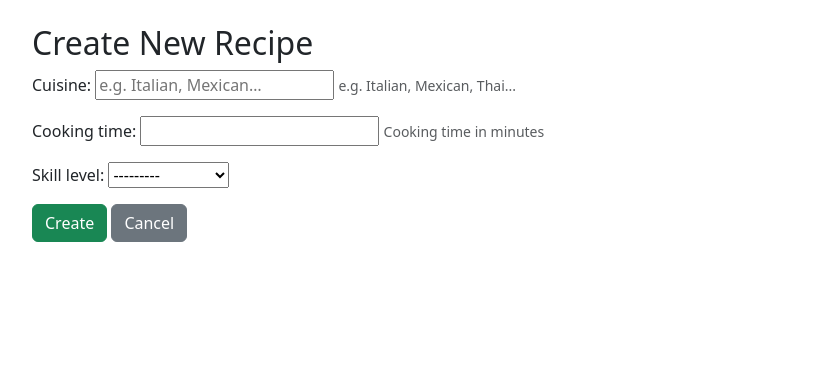
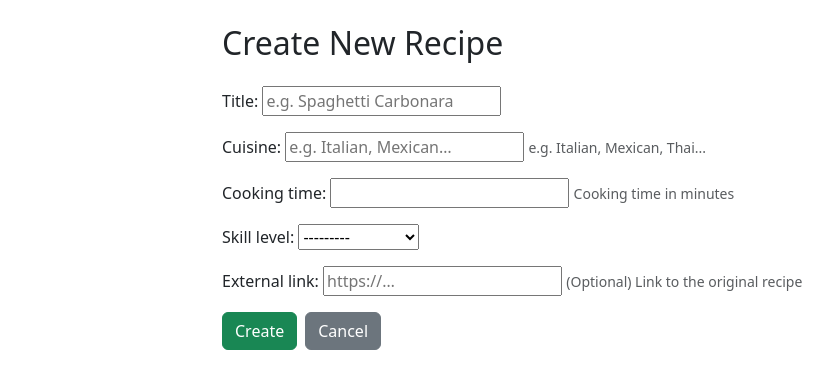
Before and after one commit to explainnap/Django-application, a Django app: page /recipes/create/ in a window 1280 px wide. Shown: the part 106-495 px from the top of the page, without its empty margins (50-883 px from the left). Run offline with Django 4.2, Linux system fonts and the light colour scheme; the visitor is signed in with stand-in values (Sample User, id 1).

Commit message:
Updated and added link and title to pages

```diff
--- a/mealmate/my_app/forms.py
+++ b/mealmate/my_app/forms.py
@@ -4,11 +4,13 @@ from .models import Recipe, Comment
 class RecipeForm(forms.ModelForm):
     class Meta:
         model = Recipe
-        fields = ['cuisine', 'cooking_time', 'skill_level']
+        fields = ['title', 'cuisine', 'cooking_time', 'skill_level', 'external_link']
         widgets = {
+            'title': forms.TextInput(attrs={'placeholder': 'e.g. Spaghetti Carbonara'}),
             'cuisine': forms.TextInput(attrs={'placeholder': 'e.g. Italian, Mexican…'}),
             'cooking_time': forms.NumberInput(attrs={'min': 1}),
             'skill_level': forms.Select(),
+            'external_link': forms.URLInput(attrs={'placeholder': 'https://…'}),
         }
 
 class CommentForm(forms.ModelForm):
--- a/mealmate/my_app/models.py
+++ b/mealmate/my_app/models.py
@@ -4,7 +4,7 @@ from django.db import models
 from django.contrib.auth.models import User
 from django.urls import reverse
 
-# Optional: define the choices for skill level
+
 SKILL_CHOICES = [
     ('Beginner', 'Beginner'),
     ('Intermediate', 'Intermediate'),
@@ -12,6 +12,12 @@ SKILL_CHOICES = [
 ]
 
 class Recipe(models.Model):
+
+    title = models.CharField(
+        max_length=200,
+        default='',
+        )
+
     cuisine = models.CharField(
         max_length=100,
         help_text="e.g. Italian, Mexican, Thai..."
@@ -23,12 +29,19 @@ class Recipe(models.Model):
         max_length=20,
         choices=SKILL_CHOICES
     )
-    # Link each recipe to the User who created it
+
     user = models.ForeignKey(
         User,
         on_delete=models.CASCADE,
         related_name='recipes'
     )
+
+    external_link = models.URLField(
+        max_length=200,
+        blank=True,
+        help_text="(Optional) Link to the original recipe"
+    )
+
 
     def __str__(self):
         return f"{self.cuisine} ({self.skill_level})"
@@ -40,13 +53,13 @@ class Recipe(models.Model):
 
 class Comment(models.Model):
     text = models.TextField()
-    # Each comment belongs to exactly one Recipe
+
     recipe = models.ForeignKey(
         Recipe,
         on_delete=models.CASCADE,
         related_name='comments'
     )
-    # And each comment is authored by a User
+
     user = models.ForeignKey(
         User,
         on_delete=models.CASCADE,
@@ -58,5 +71,5 @@ class Comment(models.Model):
         return f"{self.text[:20]}… by {self.user.username}"
 
     def get_absolute_url(self):
-        # After saving/updating a comment, go back to the Recipe’s detail page
+
         return reverse('my_app:recipe_detail', args=[self.recipe.id])
--- a/mealmate/my_app/templates/my_app/recipe_form.html
+++ b/mealmate/my_app/templates/my_app/recipe_form.html
@@ -1,14 +1,18 @@
 {% extends 'my_app/base.html' %}
+{% load static %}
+
 {% block title %}
   {% if view.object %}
-    Edit Recipe: {{ view.object.cuisine }}
+    Edit Recipe: {{ view.object.title }}
   {% else %}
     New Recipe
   {% endif %}
 {% endblock %}
 
 {% block content %}
-  <h2>
+  <div class="row justify-content-center">
+    <div class="col-md-8">
+      <h2 class="mb-4">
         {% if view.object %}
           Edit Recipe
         {% else %}
@@ -17,21 +21,75 @@
       </h2>
       <form method="post">
         {% csrf_token %}
-    {% for field in form %}
+
+        <!-- Title -->
         <div class="mb-3">
-        {{ field.label_tag }}
-        {{ field }}
-        {% if field.help_text %}
-          <small class="form-text text-muted">{{ field.help_text }}</small>
+          {{ form.title.label_tag }}
+          {{ form.title }}
+          {% if form.title.help_text %}
+            <small class="form-text text-muted">{{ form.title.help_text }}</small>
           {% endif %}
-        {% for error in field.errors %}
+          {% for error in form.title.errors %}
             <div class="text-danger">{{ error }}</div>
           {% endfor %}
         </div>
+
+        <!-- Cuisine -->
+        <div class="mb-3">
+          {{ form.cuisine.label_tag }}
+          {{ form.cuisine }}
+          {% if form.cuisine.help_text %}
+            <small class="form-text text-muted">{{ form.cuisine.help_text }}</small>
+          {% endif %}
+          {% for error in form.cuisine.errors %}
+            <div class="text-danger">{{ error }}</div>
           {% endfor %}
+        </div>
+
+        <!-- Cooking Time -->
+        <div class="mb-3">
+          {{ form.cooking_time.label_tag }}
+          {{ form.cooking_time }}
+          {% if form.cooking_time.help_text %}
+            <small class="form-text text-muted">{{ form.cooking_time.help_text }}</small>
+          {% endif %}
+          {% for error in form.cooking_time.errors %}
+            <div class="text-danger">{{ error }}</div>
+          {% endfor %}
+        </div>
+
+        <!-- Skill Level -->
+        <div class="mb-3">
+          {{ form.skill_level.label_tag }}
+          {{ form.skill_level }}
+          {% if form.skill_level.help_text %}
+            <small class="form-text text-muted">{{ form.skill_level.help_text }}</small>
+          {% endif %}
+          {% for error in form.skill_level.errors %}
+            <div class="text-danger">{{ error }}</div>
+          {% endfor %}
+        </div>
+
+        <!-- External Link -->
+        <div class="mb-3">
+          {{ form.external_link.label_tag }}
+          {{ form.external_link }}
+          {% if form.external_link.help_text %}
+            <small class="form-text text-muted">{{ form.external_link.help_text }}</small>
+          {% endif %}
+          {% for error in form.external_link.errors %}
+            <div class="text-danger">{{ error }}</div>
+          {% endfor %}
+        </div>
+
+        <!-- Submit -->
+        <div class="d-flex gap-2">
           <button type="submit" class="btn btn-success">
             {% if view.object %}Update{% else %}Create{% endif %}
           </button>
           <a href="{% url 'my_app:recipe_index' %}" class="btn btn-secondary">Cancel</a>
+        </div>
       </form>
+    </div>
+  </div>
 {% endblock %}
```
Also changed, not shown: mealmate/my_app/templates/my_app/recipe_detail.html (+26 -12 lines), mealmate/my_app/templates/my_app/recipe_list.html (+33 -9 lines), mealmate/my_app/migrations/0002_recipe_external_link.py (added), mealmate/my_app/migrations/0003_recipe_title.py (added). Lines whose indentation alone changed are shown as unchanged.
